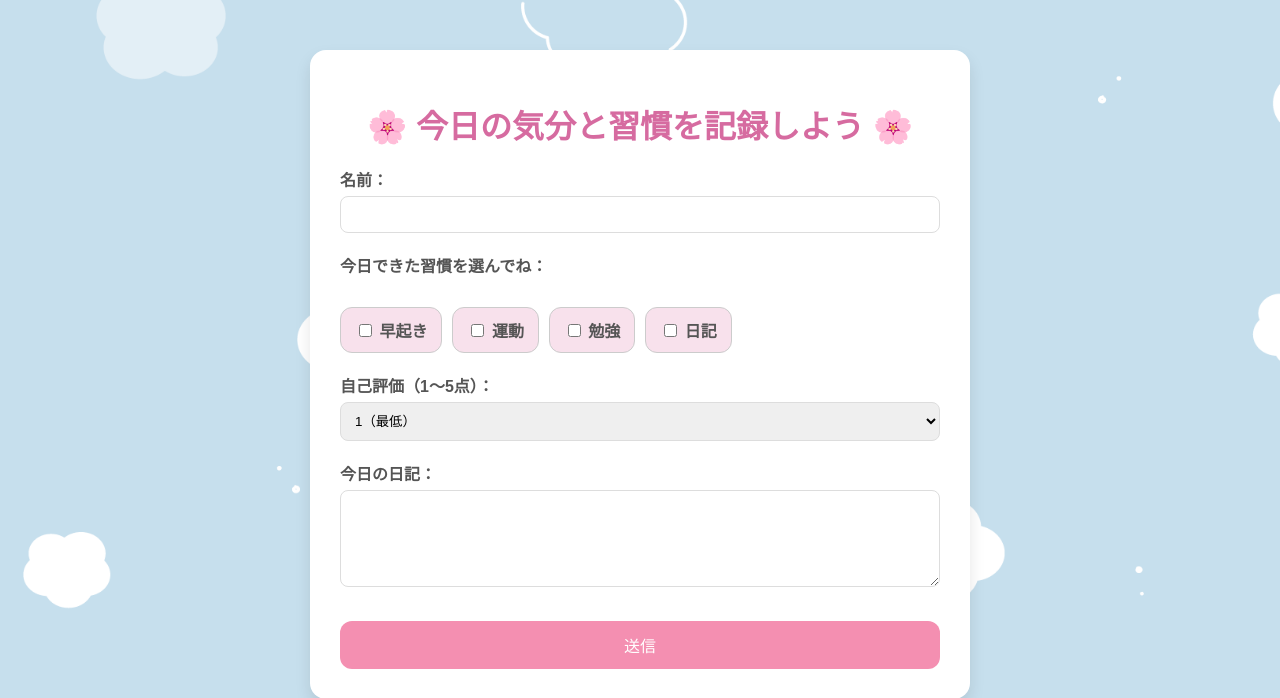
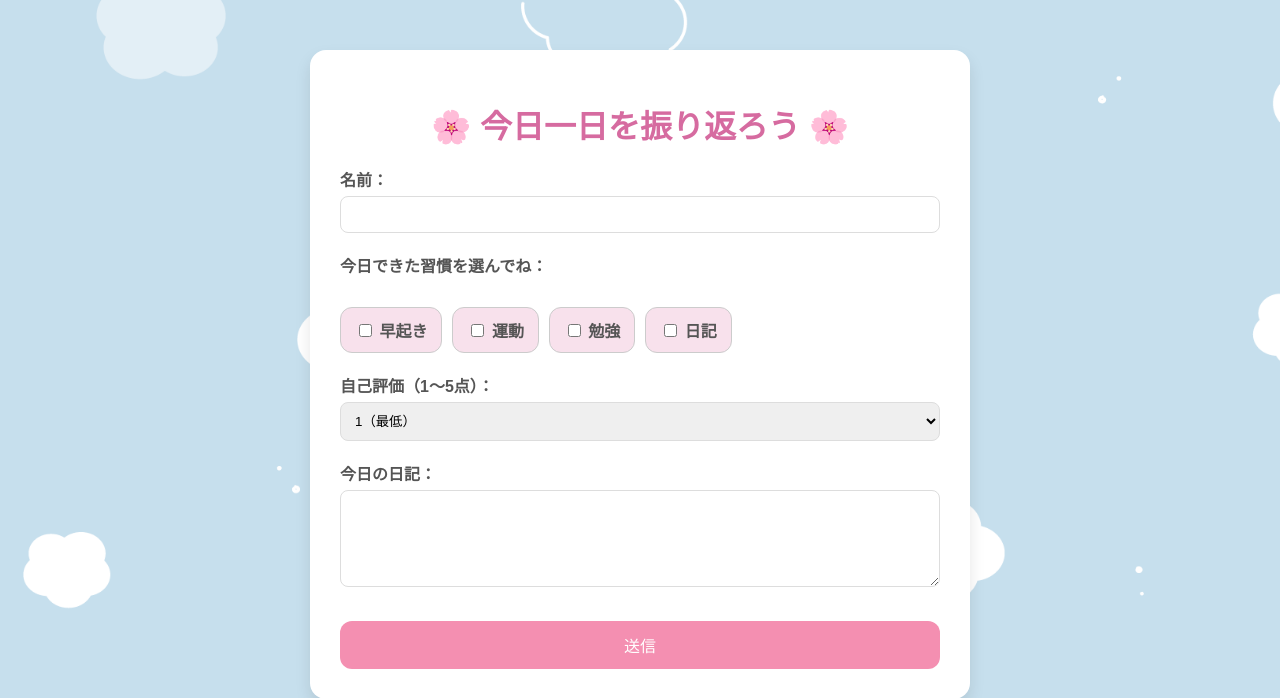
Before and after one commit to iyadomiran/python-apps, a Flask app: page / in a window 1280 px wide. Shown: the top 698 px of the page. Run offline with Flask 3, Linux system fonts and the light colour scheme.

Commit message:
Change index title to

```diff
--- a/diary_emotion_app/templates/index.html
+++ b/diary_emotion_app/templates/index.html
@@ -7,7 +7,7 @@
 </head>
 <body>
     <div class="container">
-        <h1>🌸 今日の気分と習慣を記録しよう 🌸</h1>
+        <h1>🌸 今日一日を振り返ろう 🌸</h1>
         <form method="POST">
             <label for="username">名前：</label>
             <input type="text" id="username" name="username" required>
```
